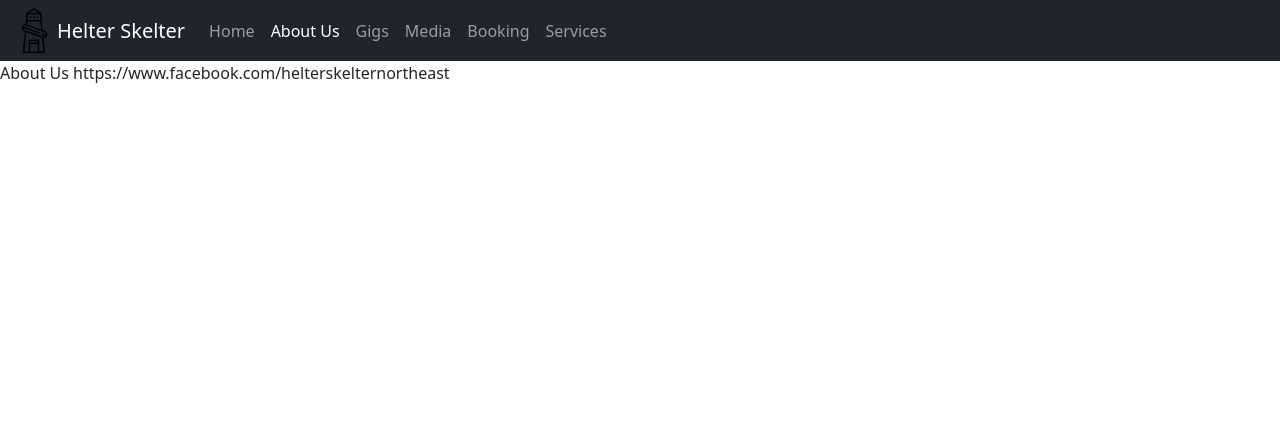
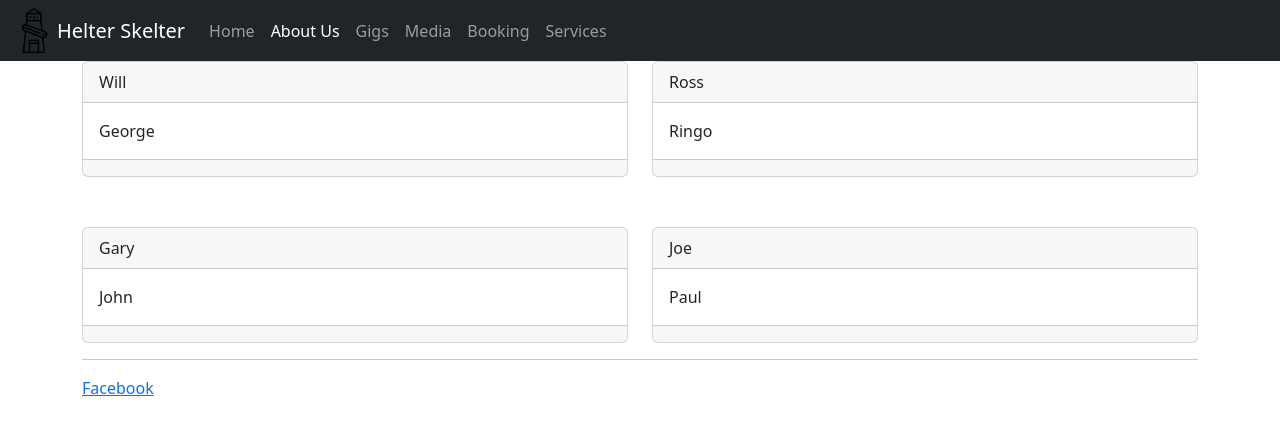
Before and after one commit to HOFNER62/hofner62.github.io, a plain HTML site: page index.html at #!/about-us in a window 1280 px wide. Drawn offline with nearby package versions, Linux system fonts and the light colour scheme; some packages are replaced by stand-ins of ours.

Commit message:
Start on about-us

```diff
--- a/about-us.html
+++ b/about-us.html
@@ -1,3 +1,65 @@
-About Us
 
-https://www.facebook.com/helterskelternortheast
+<div class="container">
+    <div class="row">
+        <div class="col-md-6" style="margin-bottom: 50px;">
+            <div class="card">
+                <!-- <img ng-src="images/will.png" class="card-img-top" alt="Will"> -->
+                <div class="card-header">
+                    Will
+                </div>
+                <div class="card-body">
+                    <p class="card-text">George</p>
+                </div>
+                <div class="card-footer text-muted">
+                </div>
+            </div>
+        </div>
+        <div class="col-md-6">
+            <div class="card">
+                <!-- <img ng-src="images/ross.png" class="card-img-top" alt="Ross"> -->
+                <div class="card-header">
+                    Ross
+                </div>
+                <div class="card-body">
+                    <p class="card-text">Ringo</p>
+                </div>
+                <div class="card-footer text-muted">
+                </div>
+            </div>
+        </div>
+        <div class="col-md-6">
+            <div class="card">
+                <!-- <img ng-src="images/gary.png" class="card-img-top" alt="Gary"> -->
+                <div class="card-header">
+                    Gary
+                </div>
+                <div class="card-body">
+                    <p class="card-text">John</p>
+                </div>
+                <div class="card-footer text-muted">
+                </div>
+            </div>
+        </div>
+        <div class="col-md-6">
+            <div class="card">
+                <!-- <img ng-src="images/joe.png" class="card-img-top" alt="Joe"> -->
+                <div class="card-header">
+                    Joe
+                </div>
+                <div class="card-body">
+                    <p class="card-text">Paul</p>
+                </div>
+                <div class="card-footer text-muted">
+                </div>
+            </div>
+        </div>
+    </div>
+
+    <hr />
+
+    <div class="row">
+        <div class="col">
+            <a href="https://www.facebook.com/helterskelternortheast">Facebook</a>
+        </div>
+    </div>
+</div>
```
